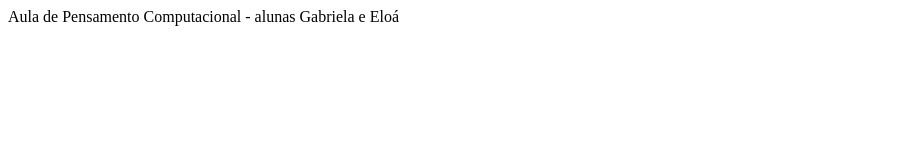
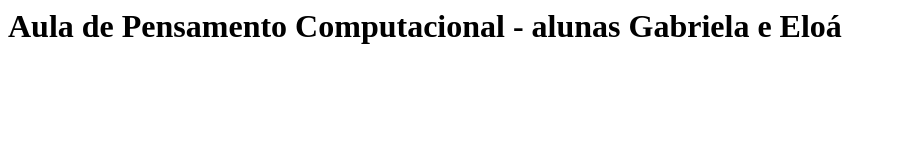
Before and after one commit to Gabs31/aula2806, a plain HTML site: page index.html in a window 1280 px wide. Shown: the whole page, without its empty margins (0-897 px from the left). Drawn offline with Linux system fonts and the light colour scheme.

Commit message:
Update index.html

```diff
--- a/index.html
+++ b/index.html
@@ -1,3 +1,3 @@
 <html>
-  Aula de Pensamento Computacional - alunas Gabriela e Eloá
+  <h1>  Aula de Pensamento Computacional - alunas Gabriela e Eloá </h1>
 </html>
```
